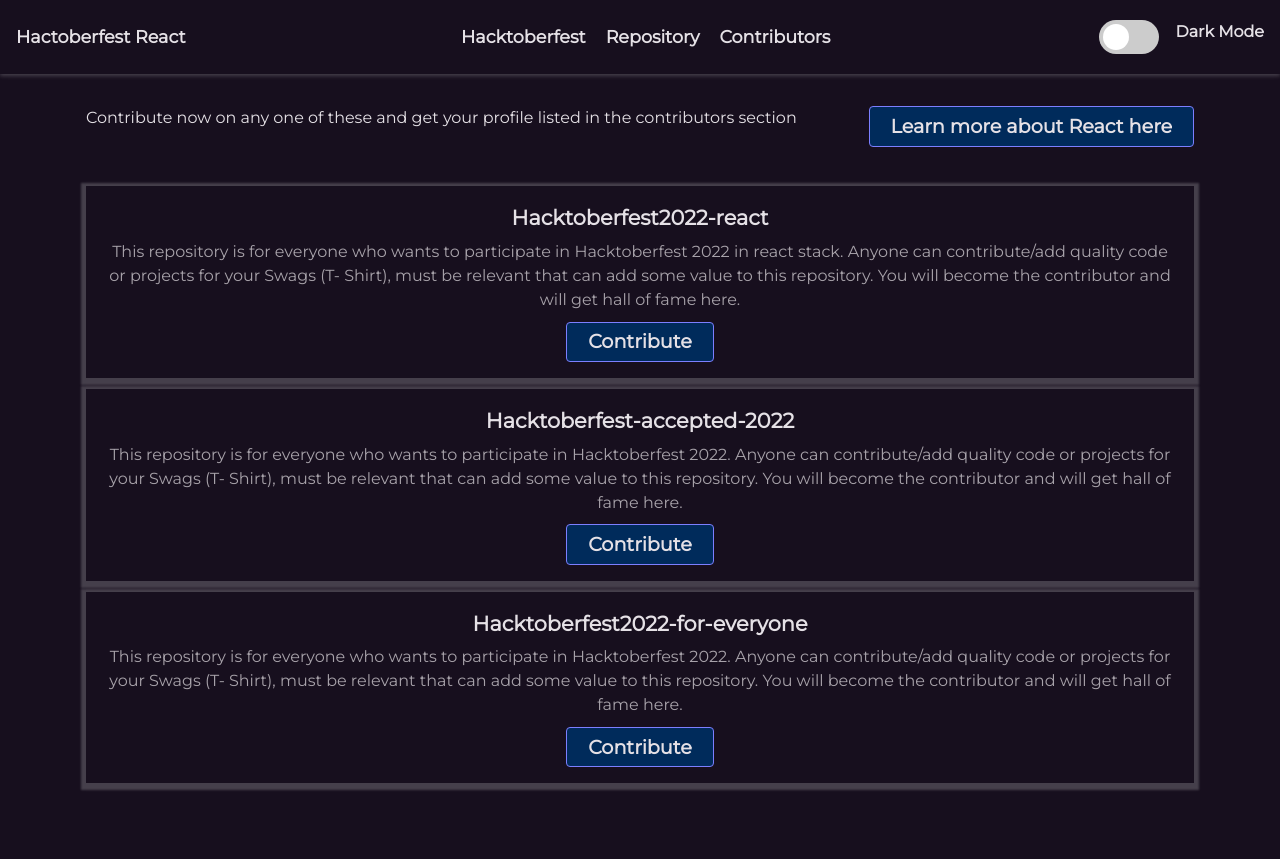
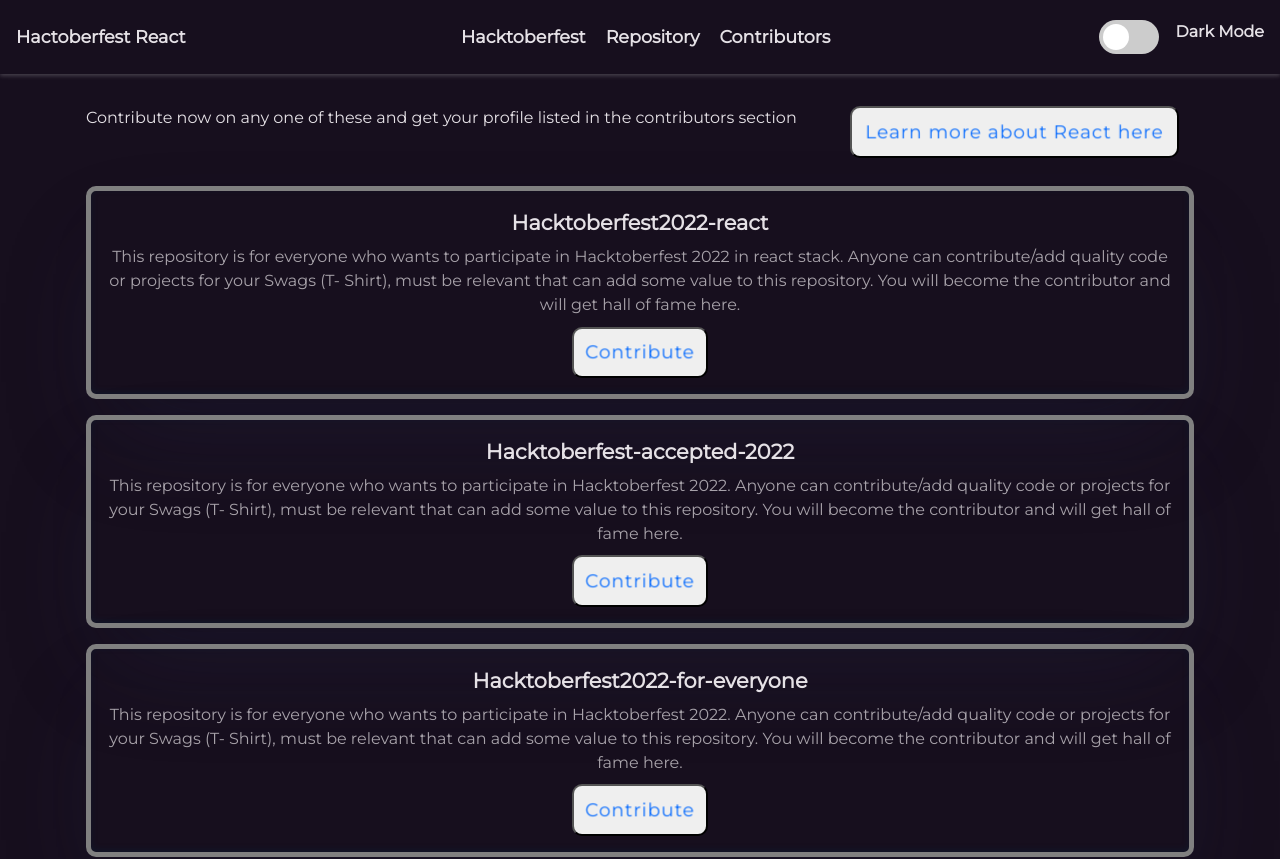
Before and after one commit to dikshantrajput/hacktoberfest-2022-react, a React (Create React App) app: page / in a window 1280 px wide. Shown: the top 859 px of the page. Built offline with nearby package versions, Linux system fonts and the light colour scheme.

Commit message:
Adding Animation to new buttons and Updating page design and adding box shadow(inset) to repo cards

```diff
--- a/src/components/Home/index.jsx
+++ b/src/components/Home/index.jsx
@@ -1,8 +1,8 @@
-import React, { useEffect, useState } from 'react';
-import Repos from '../../repos.json';
-import './index.css';
-import RepoCard from '../../styled-components/RepoCard';
-import PrinmaryButton from '../../styled-components/Buttons/primary';
+import React, { useEffect, useState } from "react";
+import Repos from "../../repos.json";
+import "./index.css";
+import RepoCard from "../../styled-components/RepoCard";
+import PrinmaryButton from "../../styled-components/Buttons/primary";
 
 function Home() {
   const [repos, setRepos] = useState([]);
@@ -17,12 +17,12 @@ function Home() {
     <div>
       Contribute now on any one of these and get your profile listed in the
       contributors section
-      <div style={{ float: 'right' }}>
+      <div style={{ float: "right" }}>
         <PrinmaryButton
-          link={'https://reactjs.org/'}
-          text={'Learn more about React here'}
+          link={"https://reactjs.org/"}
+          text={"Learn more about React here"}
           external={false}
-          style={{ width: '12rem !important' }}
+          style={{ width: "max-content" }}
         />
       </div>
       <div className="cards text-center">
@@ -33,7 +33,7 @@ function Home() {
               title={repo.title}
               body={repo.body}
               btnLink={repo.redirectTo}
-              btnText={'Contribute'}
+              btnText={"Contribute"}
             />
           );
         })}
--- a/src/styled-components/Buttons/primary/index.css
+++ b/src/styled-components/Buttons/primary/index.css
@@ -1,24 +1,46 @@
 .primary__button {
-  /* background: var(--secondary-color); */
-  background: #002b5b;
-  font-weight: 600;
-  border: 1px solid var(--secondary-color);
-  padding: 0.3rem 1.3rem;
-  border-radius: 4px;
+  position: relative;
+  display: inline-flex;
+  width: max-content;
+  height: max-content;
+  margin: 0 15px;
+  perspective: 1000px;
+  padding: 0.6rem;
+  border-radius: 10px;
 }
-
-.primary__button a {
-  color: var(--white-color);
-  font-size: 1.2rem;
+.primary__button > .anchor {
+  font-size: 19px;
+  letter-spacing: 1px;
+  transform-style: preserve-3d;
+  transform: translateZ(-25px);
+  transition: transform 0.25s;
+  font-family: "Montserrat", sans-serif;
 }
-
-.primary__button:hover {
-  /* background: var(--cyan-color); */
-  cursor: pointer;
-  transition: all 0.2s;
+.primary__button > .anchor:before,
+.primary__button > .anchor:after {
+  position: absolute;
+  /* content: "Contribute"; */
+  height: max-content;
+  width: max-content;
+  display: flex;
+  align-items: center;
+  justify-content: center;
+  border: 5px solid black;
+  box-sizing: border-box;
+  border-radius: 5px;
 }
-
-.primary__button:hover a {
-  /* color: var(--black-color); */
-  color: #8fe3cf;
+.primary__button > .anchor:before {
+  color: #000;
+  background: gray;
+  transform: rotateY(0deg) translateZ(25px);
 }
+.primary__button > .anchor:after {
+  color: #000;
+  transform: rotateX(90deg) translateZ(25px);
+}
+.primary__button:hover .anchor {
+  transform: translateZ(-25px) rotateX(-90deg);
+  color: black;
+  background-color: gray;
+  padding: 0.1rem;
+}
--- a/src/styled-components/Buttons/primary/index.jsx
+++ b/src/styled-components/Buttons/primary/index.jsx
@@ -1,14 +1,14 @@
-import React from 'react'
-import './index.css'
+import React from "react";
+import "./index.css";
 
-function PrimaryButton({text, link, external = false}) {
+function PrimaryButton({ text, link, external = false }) {
   return (
-    <button className='primary__button'>
-      <a href={link} target={`${external ? '__dk' : ''}`}>
+    <button className="primary__button">
+      <a className="anchor" href={link} target={`${external ? "__dk" : ""}`}>
         {text}
       </a>
     </button>
-  )
+  );
 }
 
-export default PrimaryButton
+export default PrimaryButton;
--- a/src/styled-components/ContributorCard/index.css
+++ b/src/styled-components/ContributorCard/index.css
@@ -1,4 +1,4 @@
-.repo__card__header{
+.repo__card__header {
   font-weight: 600;
   font-size: 1.3rem;
   margin-bottom: 0.6rem;
@@ -6,16 +6,18 @@
   flex-direction: column;
   align-items: center;
   justify-content: space-between;
+  box-shadow: rgba(50, 50, 93, 0.642) 0px 30px 60px -12px inset,
+    rgba(0, 0, 0, 0.3) 0px 18px 36px -18px inset;
 }
 
-.repo__card__user__profile{
+.repo__card__user__profile {
   display: flex;
   align-items: center;
   flex-direction: column;
 }
 
-.avatar__container{
-  width:100px;
+.avatar__container {
+  width: 100px;
   height: 100px;
   border-radius: 50%;
   overflow: hidden;
@@ -23,18 +25,22 @@
   margin-bottom: 1rem;
 }
 
-.avatar__container .avatar{
+.avatar__container .avatar {
   width: 100%;
   height: 100%;
   object-fit: contain;
 }
 
-.repo__card__btn{
+.repo__card__btn {
   margin-top: 1rem;
 }
 
-.card__container{
-   flex: 0 0 32%;
-   margin: 1% 0;
-
+.card__container {
+  flex: 0 0 32%;
+  margin: 1rem auto;
+  box-shadow: rgba(50, 50, 93, 0.25) 0px 50px 100px -20px,
+    rgba(0, 0, 0, 0.3) 0px 30px 60px -30px,
+    rgba(10, 37, 64, 0.35) 0px -2px 6px 0px inset;
+  border: 5px solid gray;
+  border-radius: 10px;
 }
```
Also changed, not shown: src/index.js (+8 -9 lines).
